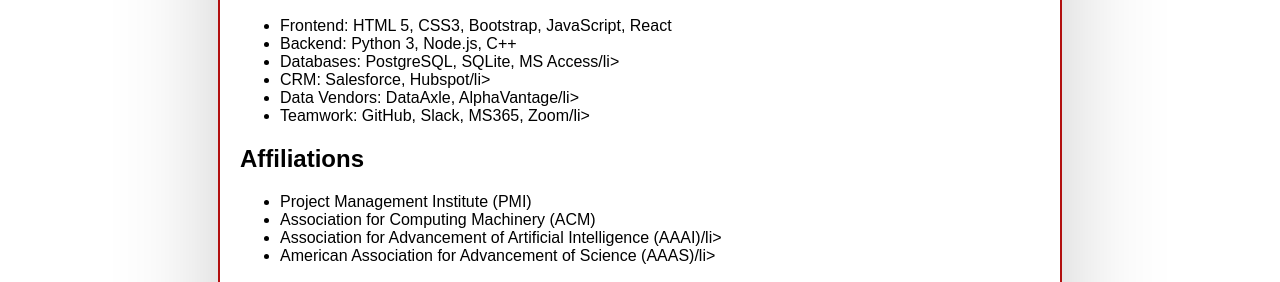
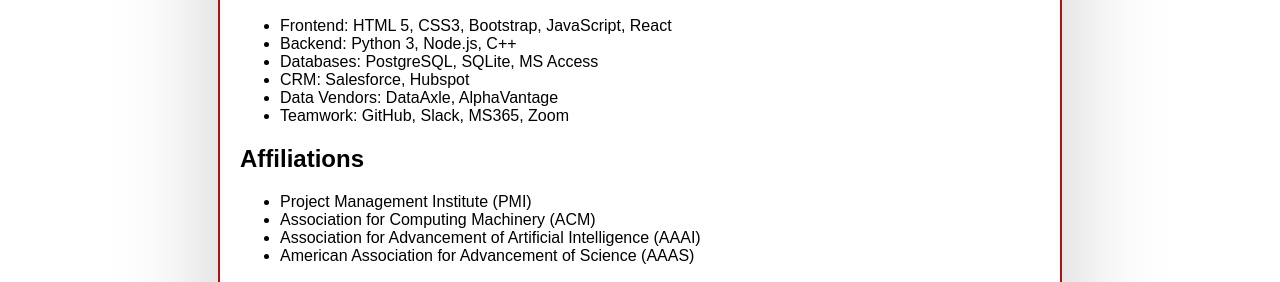
Before and after one commit to thane-j-thompson/thane-j-thompson.github.io, a plain HTML site: page index.html in a window 1280 px wide. Shown: the part 1514-1796 px from the top of the page. Drawn offline with Linux system fonts and the light colour scheme.

Commit message:
Update index.html

```diff
--- a/index.html
+++ b/index.html
@@ -72,18 +72,18 @@
             <ul>
                 <li>Frontend:  HTML 5, CSS3, Bootstrap, JavaScript, React</li>
                 <li>Backend:   Python 3, Node.js, C++</li>
-                <li>Databases:  PostgreSQL, SQLite, MS Access/li>
-                <li>CRM: Salesforce, Hubspot/li>
-                <li>Data Vendors: DataAxle, AlphaVantage/li>
-                <li>Teamwork: GitHub, Slack, MS365, Zoom/li>
+                <li>Databases:  PostgreSQL, SQLite, MS Access</li>
+                <li>CRM: Salesforce, Hubspot</li>
+                <li>Data Vendors: DataAxle, AlphaVantage</li>
+                <li>Teamwork: GitHub, Slack, MS365, Zoom</li>
             </ul>
         <section id="affiliations">
         <h2>Affiliations</h2>
             <ul>
                 <li>Project Management Institute (PMI)</li>
                 <li>Association for Computing Machinery (ACM)</li>
-                <li>Association for Advancement of Artificial Intelligence (AAAI)/li>
-                <li>American Association for Advancement of Science (AAAS)/li>
+                <li>Association for Advancement of Artificial Intelligence (AAAI)</li>
+                <li>American Association for Advancement of Science (AAAS)</li>
             </ul>
         </section>
         <section id="justforfun">
```
